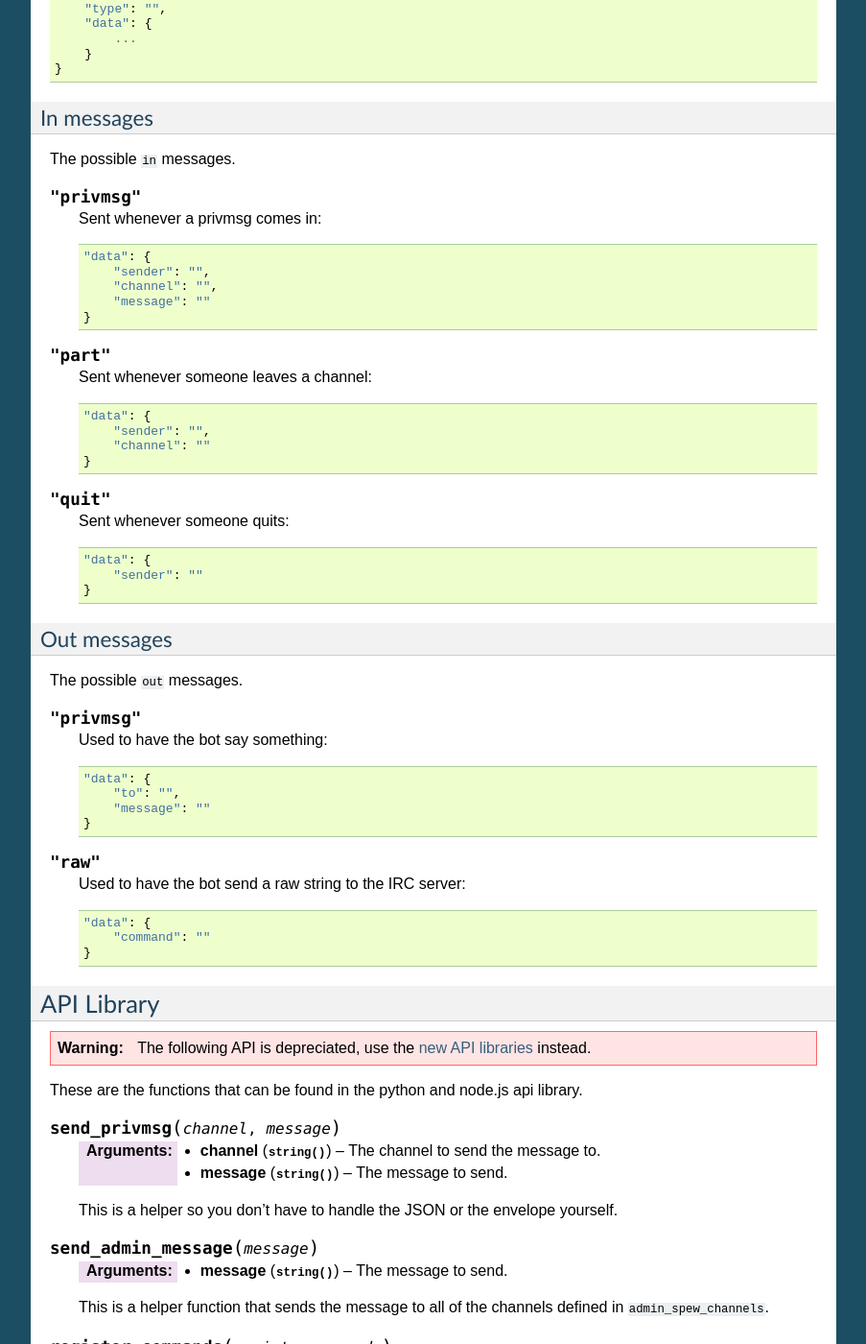
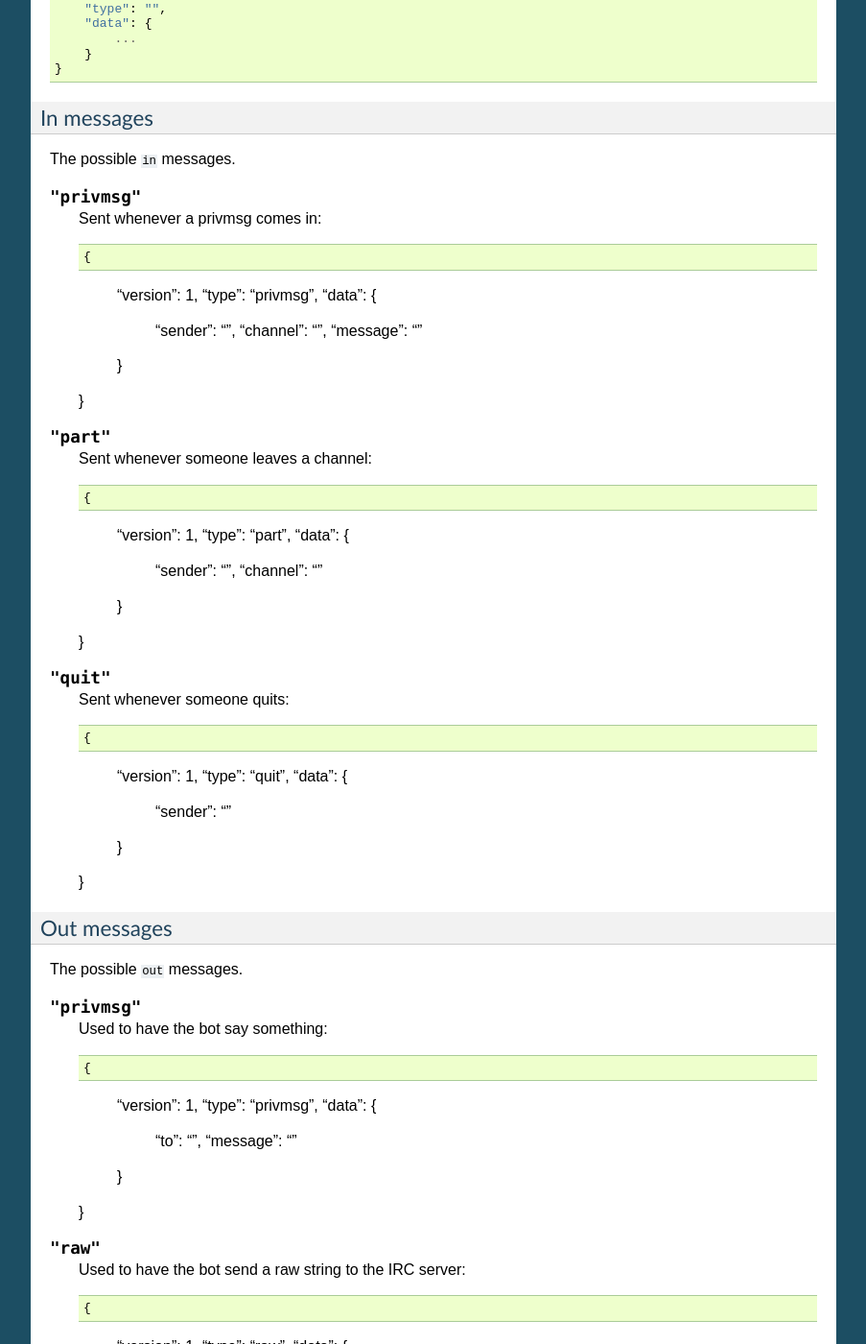
Before and after one commit to zenirc/zenircbot, a Sphinx documentation site: the page built from docs/services_devel.rst, in a window 1280 px wide and 1400 px high, scrolled down 681 px. Shown: the whole window at 96% size, without its empty margins (198-1101 px from the left). Built offline with Sphinx 7.4.7, drawn with Linux system fonts in a browser that asks for light colours; some of the changed text lies outside the part shown.

Commit message:
Add full example of raw JSON data for messages

```diff
--- a/docs/services_devel.rst
+++ b/docs/services_devel.rst
@@ -56,28 +56,40 @@ The possible ``in`` messages.
 
     Sent whenever a privmsg comes in::
 
+    {
+        "version": 1,
+        "type": "privmsg",
         "data": {
             "sender": "",
             "channel": "",
             "message": ""
         }
+    }
 
 .. js:data:: "part"
 
     Sent whenever someone leaves a channel::
 
+    {
+        "version": 1,
+        "type": "part",
         "data": {
             "sender": "",
             "channel": ""
         }
+    }
 
 .. js:data:: "quit"
 
     Sent whenever someone quits::
 
+    {
+        "version": 1,
+        "type": "quit",
         "data": {
             "sender": ""
         }
+    }
 
 Out messages
 ~~~~~~~~~~~~
@@ -88,19 +100,27 @@ The possible ``out`` messages.
 
     Used to have the bot say something::
 
+    {
+        "version": 1,
+        "type": "privmsg",
         "data": {
             "to": "",
             "message": ""
         }
+    }
 
 
 .. js:data:: "raw"
 
     Used to have the bot send a raw string to the IRC server::
 
+    {
+        "version": 1,
+        "type": "raw",
         "data": {
             "command": ""
         }
+    }
 
 
 API Library
```
